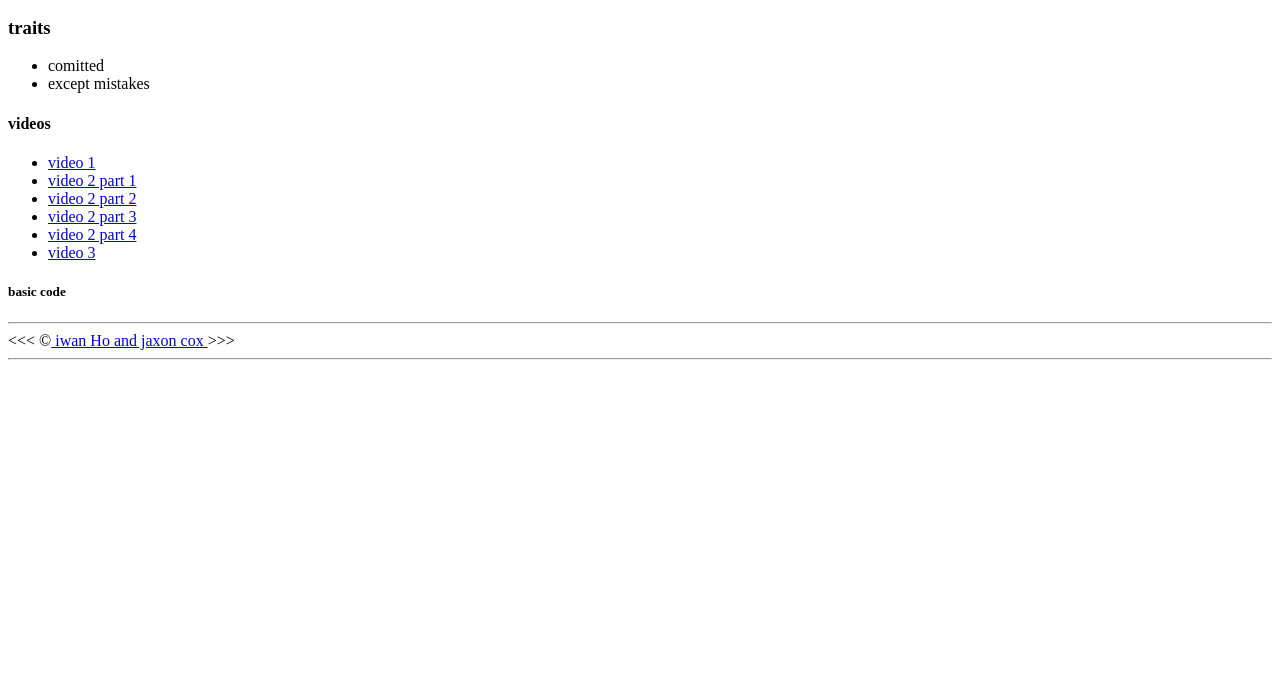
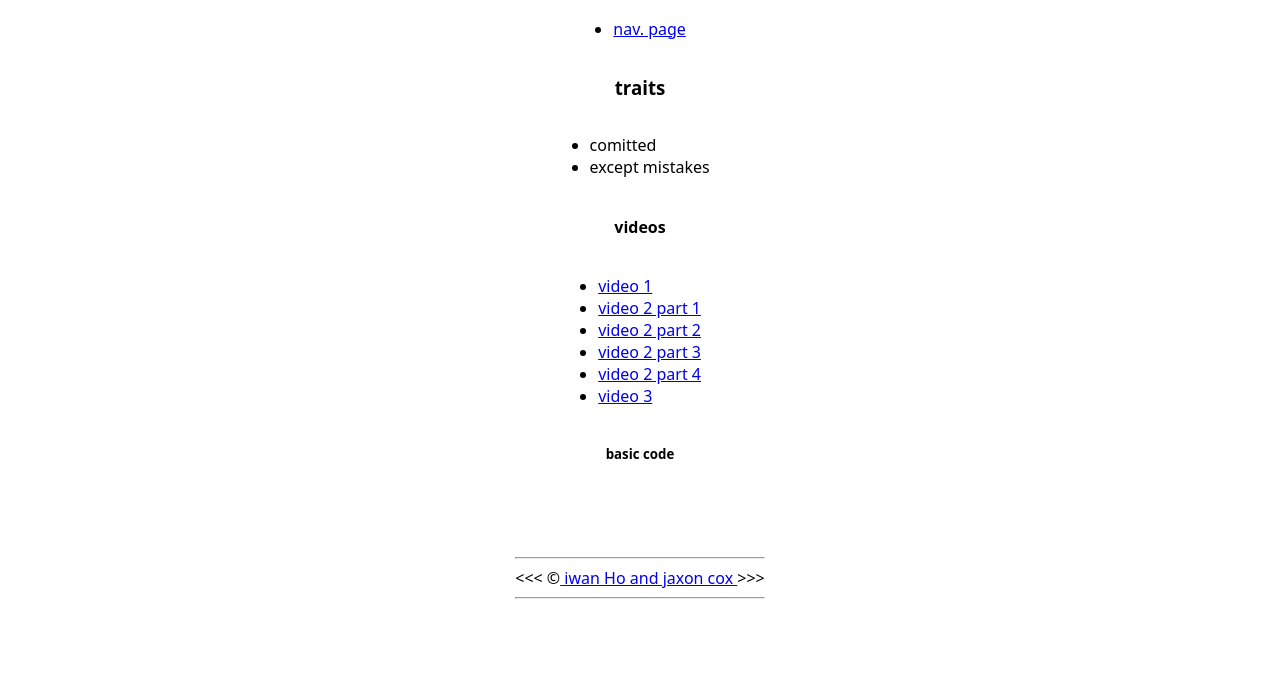
Before and after one commit to mr-mochi808/coding-lessons-github.io, a plain HTML site: page index.html in a window 1280 px wide. Shown: the part 100-800 px from the top of the page. Drawn offline with Linux system fonts and the light colour scheme.

Commit message:
added style tag and footer

```diff
--- a/index.html
+++ b/index.html
@@ -2,9 +2,40 @@
 <html lang="en">
     <head>
         <title> learning html</title>
+      <style>
+        /* Center the entire page content */
+        body {
+            display: flex;
+            flex-direction: column;
+            align-items: center;
+            /* horizontal centering */
+            justify-content: flex-start;
+            /* keep content at top */
+            text-align: center;
+            /* center inline text */
+            margin: 0;
+            padding: 1rem;
+            font-family: system-ui, -apple-system, "Segoe UI", Roboto, "Helvetica Neue", Arial, sans-serif;
+            gap: 1rem;
+        }
 
+        /* Make lists appear centered while keeping bullets readable */
+        ul {
+            display: inline-block;
+            /* centers the list as a block */
+            text-align: left;
+            /* keep bullet alignment inside the list */
+            padding-left: 1.2em;
+            margin: 0;
+        }
 
-
+        /* Images scale responsively and stay centered */
+        img {
+            max-width: 90%;
+            height: auto;
+            display: block;margin: 0 auto;
+        }
+    </style>
     </head>
     <body>
 
@@ -34,10 +65,12 @@
         <h5>basic code</h5>
 
         <p></p>
-
+</body>
+<footer>
         <hr>
         &lt;&lt;&lt; &copy;<a href="about.html"> iwan Ho and jaxon cox  </a>&gt;&gt;&gt;
         <hr />
+</footer>
 
     </body>
     </html>
```
